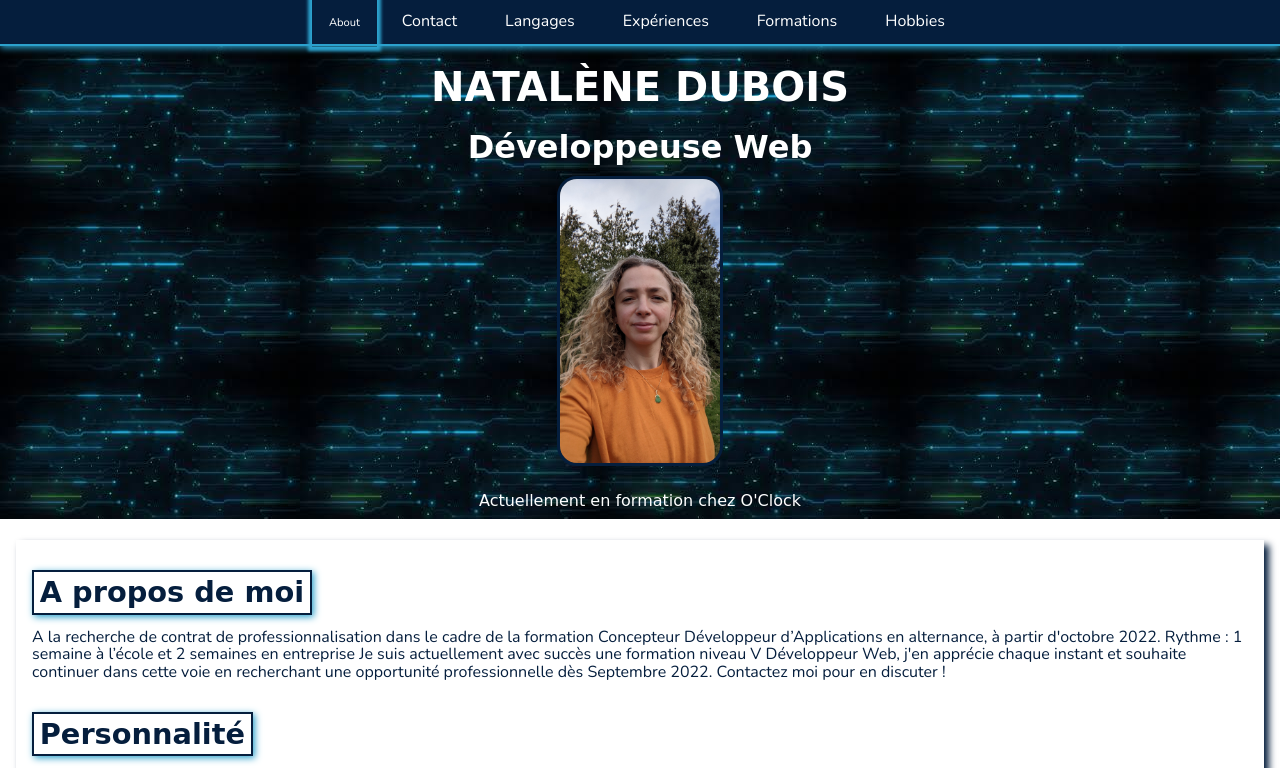
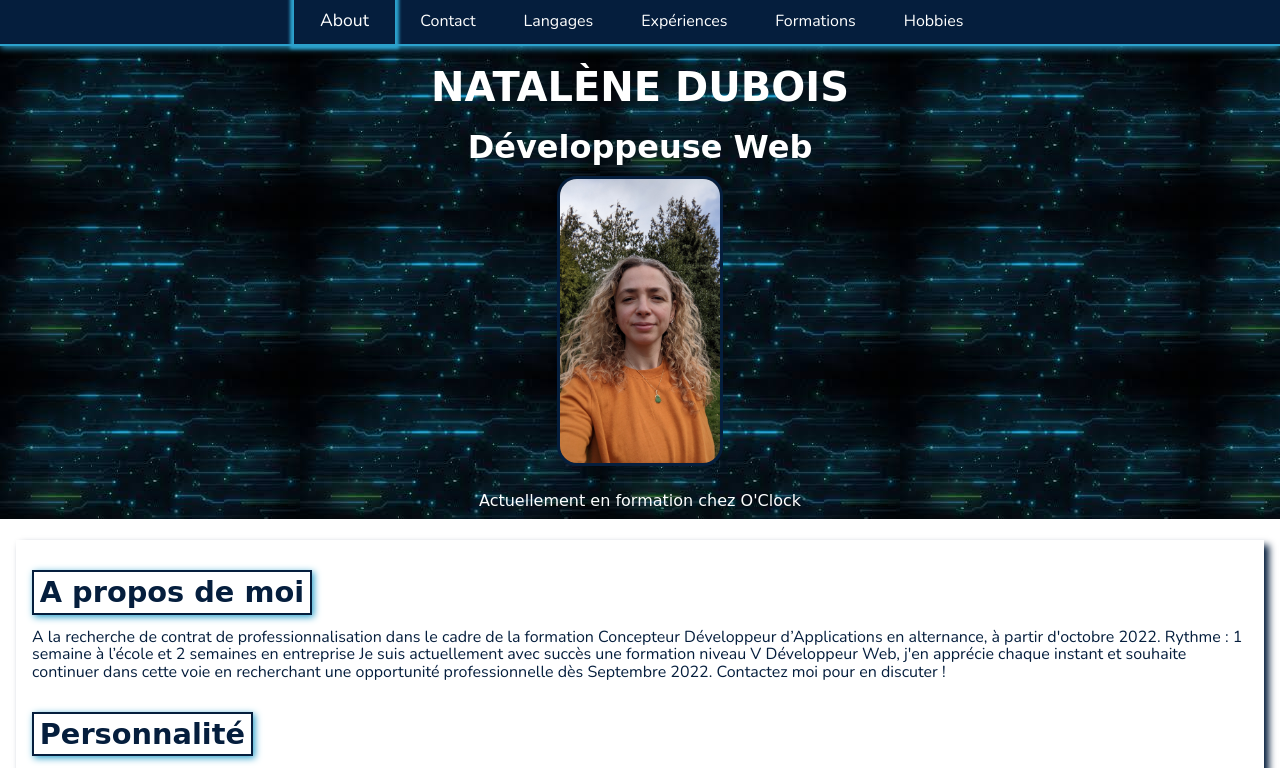
Before and after one commit to Natalene35/CV-Natalene-Dubois, a plain HTML site: page index.html in a window 1280 px wide. In both pictures the pointer is over the link "About". Shown: the top 768 px of the page. Drawn offline with nearby package versions, Linux system fonts and the light colour scheme; a web font is replaced by a local one.

Commit message:
Add link page and nav link css

```diff
--- a/assets/css/style.css
+++ b/assets/css/style.css
@@ -3,8 +3,8 @@ body {
     font-family: 'Nunito', sans-serif;
     /* font-family: 'trebuchet MS', Arial, Helvetica, sans-serif; */
     color: #051e3d;
-    /* max-width: 1400px;
-    margin: auto; */
+    /* max-width: 1400px; */
+    /* margin: auto;  */
 }
 
 /* Header */
@@ -38,7 +38,7 @@ header a {
 
 header a:hover {
     transform: scale(1.25);
-    font-size: 0.7em;
+    font-size: 1.1em;
     border: 1px solid #2ca1cc;
     box-shadow: 0 0 3px 3px #2ca1cc;
 }
@@ -223,6 +223,6 @@ footer p {
         margin: 0.8em;
     }
     header a {
-        padding: 1.5em;
+        padding: 0.7em 1.5em;
     }
 }
```
Also changed, not shown: 1 other file.
